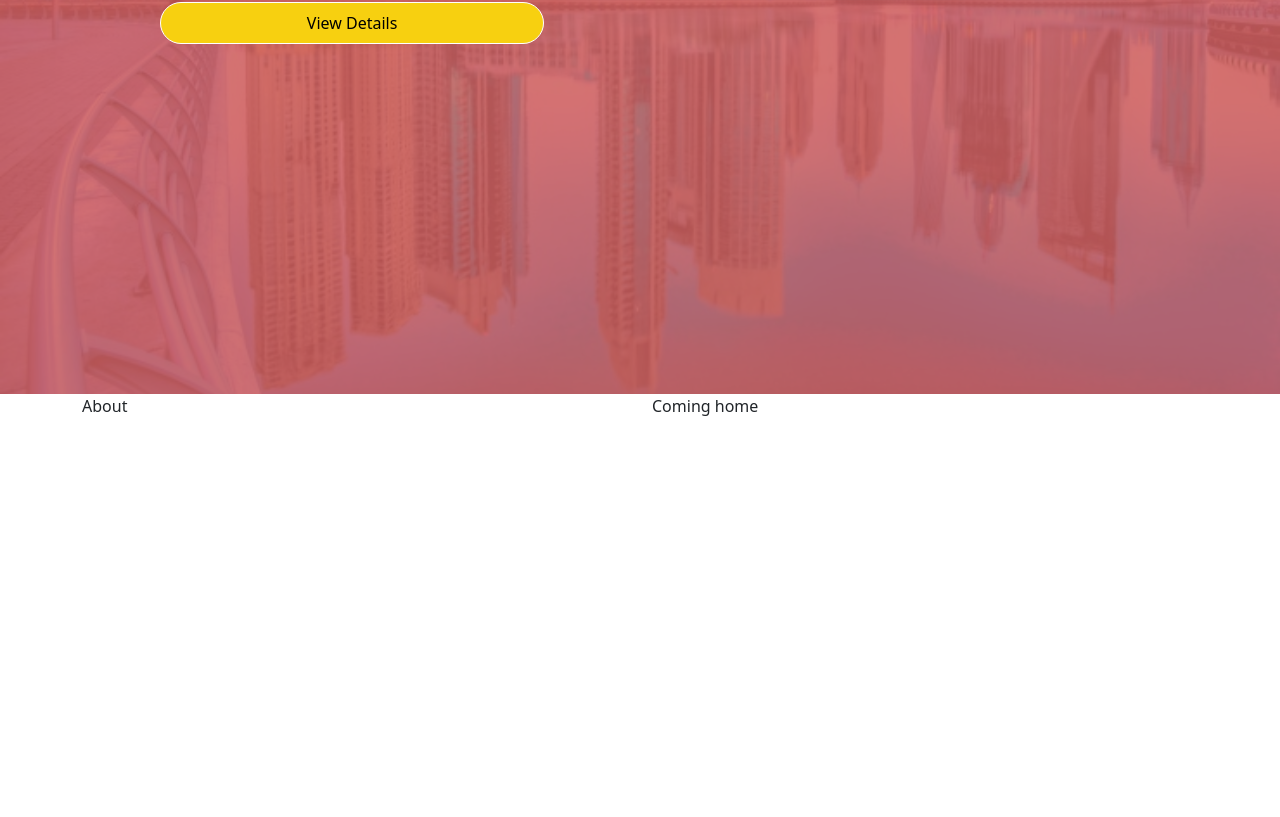
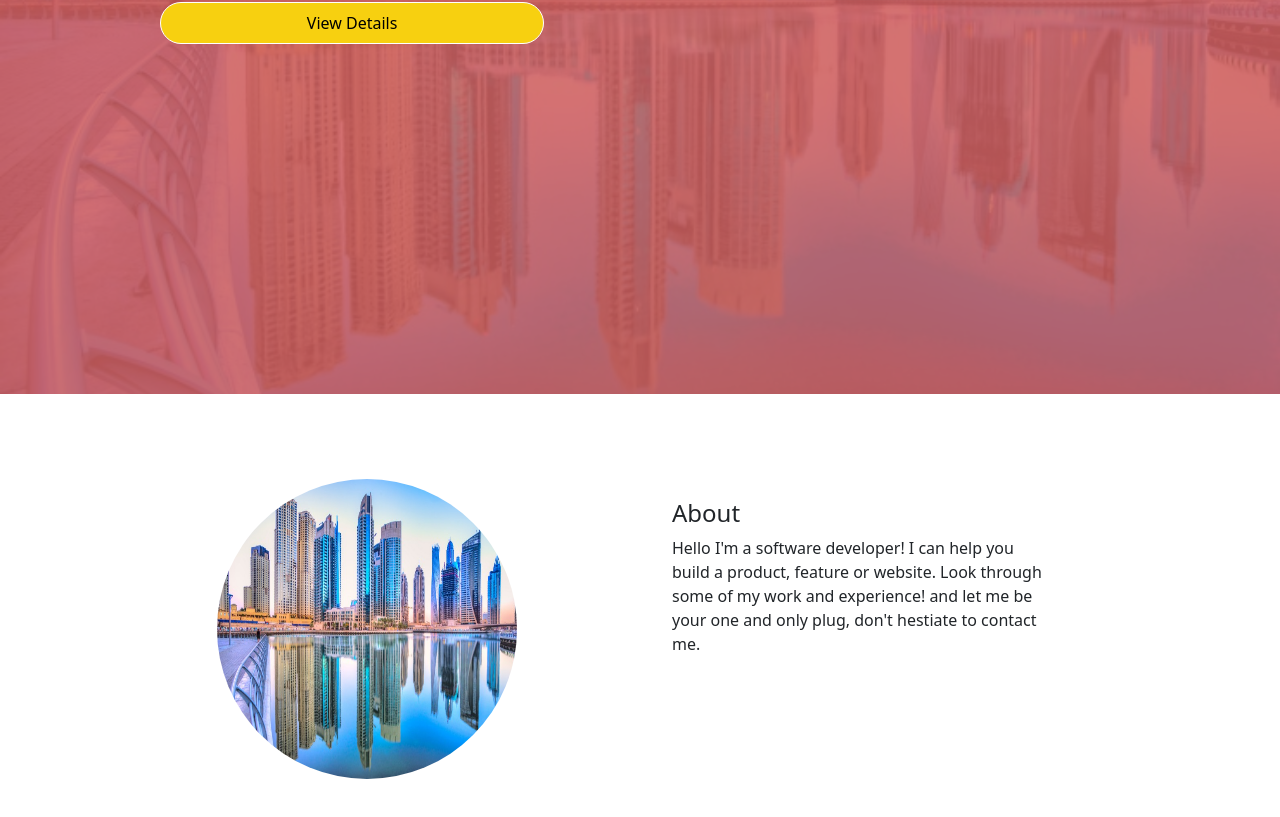
Before and after one commit to brainconnect93/personal-portfolio, a React (Create React App) app: page / in a window 1280 px wide. Shown: the part 479-1296 px from the top of the page. Before the commit the page ends 897 px from the top, so only its background shows below. Built offline with nearby package versions, Linux system fonts and the light colour scheme.

Commit message:
Add the imagea and state the about text

```diff
--- a/src/components/About/About.js
+++ b/src/components/About/About.js
@@ -1,17 +1,30 @@
-import React from 'react';
-import './about.css';
+/* eslint-disable */
+import React from "react";
+import "./about.css";
+import dubai from "../../Images/dubai.jpg";
 
 const About = () => (
   <div className="container about-sec">
-    <div className="row">
+    <div className="row about-content">
       <div className="col-xl-6 col-lg-6 col-md-12 col-sm-12">
-        About
+        <div className="about-img">
+          <img src={dubai} alt="dubai" height="300px" width="300px" />
+        </div>
       </div>
 
       <div className="col-xl-6 col-lg-6 col-md-12 col-sm-12">
-        Coming home
+        <div className="about-details">
+          <div className="about-text">
+            <h4>About</h4>
+            <span className="line" />
+          </div>
+          <p>
+            Hello I&apos;m a software developer! I can help you build a product,
+            feature or website. Look through some of my work and experience! and
+            let me be your one and only plug, don&apos;t hestiate to contact me.
+          </p>
+        </div>
       </div>
-
     </div>
   </div>
 );
--- a/src/components/About/about.css
+++ b/src/components/About/about.css
@@ -0,0 +1,21 @@
+.about-sec {
+  height: auto;
+  width: 100%;
+}
+
+.about-content {
+  width: 78%;
+  margin: 0 11%;
+  padding: 0;
+}
+
+.about-img img {
+  border-radius: 150px;
+  margin: 85px 0;
+}
+
+.about-details {
+  margin-top: 85px;
+  text-align: left;
+  padding: 20px;
+}
```
